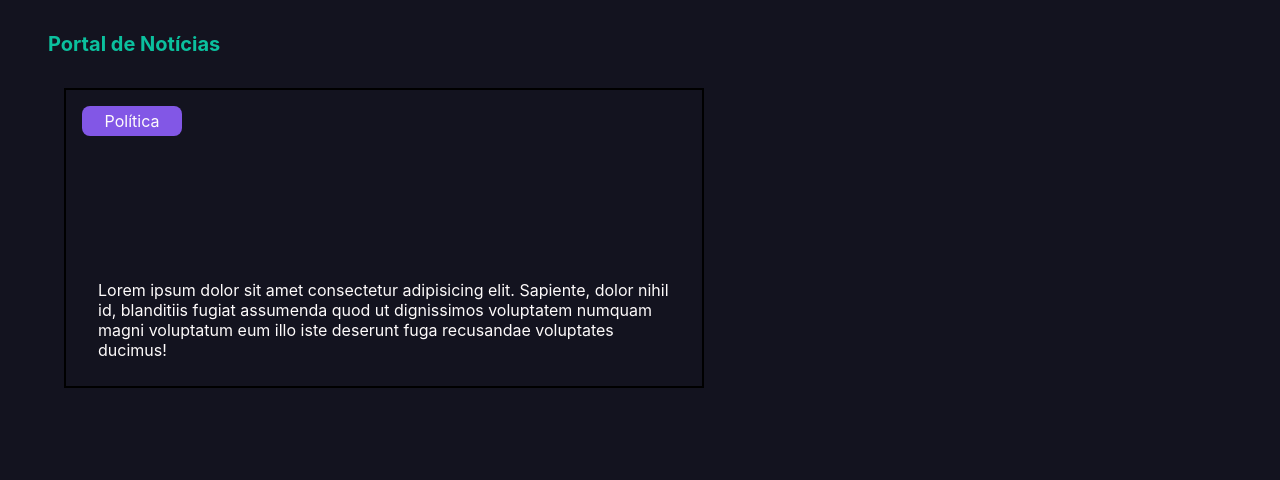
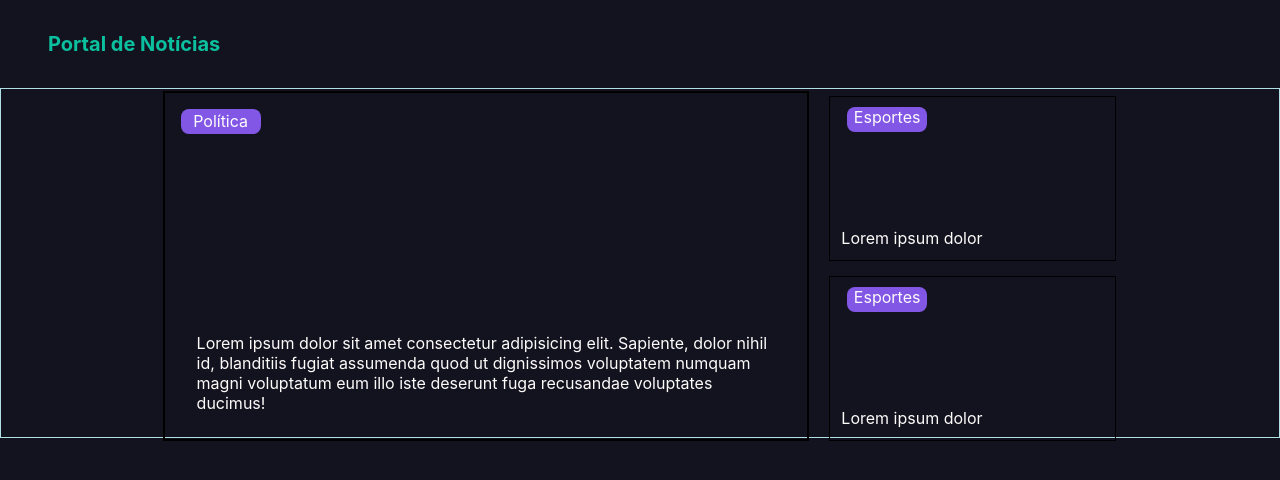
Before and after one commit to JbRodrigues/my-app, a React (Create React App) app: page / in a window 1280 px wide. Shown: the top 480 px of the page. Built offline with nearby package versions, Linux system fonts and the light colour scheme.

Commit message:
Add side card

```diff
--- /dev/null
+++ b/src/components/MainCard/Container.css
@@ -0,0 +1,19 @@
+* {
+    margin: 0px;
+    padding: 0px;
+    box-sizing: border-box;
+}
+
+.Container{
+   display: flex;
+   width: 100%;
+   height: 100%;
+}
+
+.Top{
+    display: flex;
+    width: 100%;
+    height: 350px;
+    border: 1px solid powderblue;
+    padding: 0.1rem;
+}
--- a/src/components/MainCard/MainCard.css
+++ b/src/components/MainCard/MainCard.css
@@ -4,30 +4,31 @@
     box-sizing: border-box;
 }
 
-.MainCard{
+.MainCard {
     display: flex;
     justify-content: space-between;
     align-items: start;
     color: #FEFBFB;
     border: 2px solid black;
-    height: 300px;
-    width: 50%;
+    height: 350px;
+    width: 760px;
     flex-direction: column;
-    margin: 1rem 4rem;
+    margin-right: 20px;
+    margin-left: 160px;
 }
 
-.category{
+.category {
     display: flex;
     justify-content: center;
     align-items: center;
     background-color: #8257E6;
-    width: 100px;
+    width: 80px;
+    height: 25px;
     border-radius: 0.5rem;
-    height: 30px;
     margin: 1rem;
 }
 
-.news-description{
+.news-description {
     display: flex;
     width: auto;
     height: 100px;
--- a/src/components/MainCard/MainCard.jsx
+++ b/src/components/MainCard/MainCard.jsx
@@ -1,12 +1,33 @@
 import React from "react";
+import './Container.css'
 import './MainCard.css'
+import './SideCard.css'
 
 function MainCard() {
     return (
-        <div className="MainCard">
-            <div className="category">Política</div>
-            <div className="news-description">Lorem ipsum dolor sit amet consectetur adipisicing elit. Sapiente, dolor nihil id, blanditiis fugiat assumenda quod ut dignissimos voluptatem numquam magni voluptatum eum illo iste deserunt fuga recusandae voluptates ducimus!</div>
-        </div>
+        <>
+            <div className="Container">
+                <div className="Top">
+                    <div className="MainCard">
+                        <div className="category">Política</div>
+                        <div className="news-description">Lorem ipsum dolor sit amet consectetur adipisicing elit. Sapiente, dolor nihil id, blanditiis fugiat assumenda quod ut dignissimos voluptatem numquam magni voluptatum eum illo iste deserunt fuga recusandae voluptates ducimus!</div>
+                    </div>
+
+                    <div className="SideCard">
+                        <div className="MainSideCard">
+                            <div className="side-category">Esportes</div>
+                            <div className="sideNews">Lorem ipsum dolor</div>
+                        </div>
+                        <div className="MainSideCard">
+                            <div className="side-category">Esportes</div>
+                            <div className="sideNews">Lorem ipsum dolor</div>
+                        </div>
+
+                    </div>
+
+                </div>
+            </div>
+        </>
     );
 }
 
--- /dev/null
+++ b/src/components/MainCard/SideCard.css
@@ -0,0 +1,48 @@
+* {
+    margin: 0px;
+    padding: 0px;
+    box-sizing: border-box;
+}
+
+.SideCard {
+    display: flex;
+    justify-content: space-between;
+    height: 350px;
+    width: 338px;
+    margin-right: 161px;
+    flex-direction: column;
+}
+
+.MainSideCard {
+    display: flex;
+    width: 100%;
+    height: 165px;
+    color: #FEFBFB;
+    margin-top: 5px;
+    border: 1px solid black;
+    justify-content: space-between;
+    align-items: start;
+    flex-direction: column;
+}
+
+.side-category {
+    display: flex;
+    justify-content: center;
+    align-items: start;
+    background-color: #8257E6;
+    width: 80px;
+    height: 25px;
+    border-radius: 0.5rem;
+    margin: 10px 0px 0px 17px;
+}
+
+.sideNews {
+    display: flex;
+    width: auto;
+    height: 100px;
+    width: 100%;
+    margin: 0.2rem;
+    padding: 0.5rem;
+    align-items: flex-end;
+    justify-content: flex-start;
+}
```
